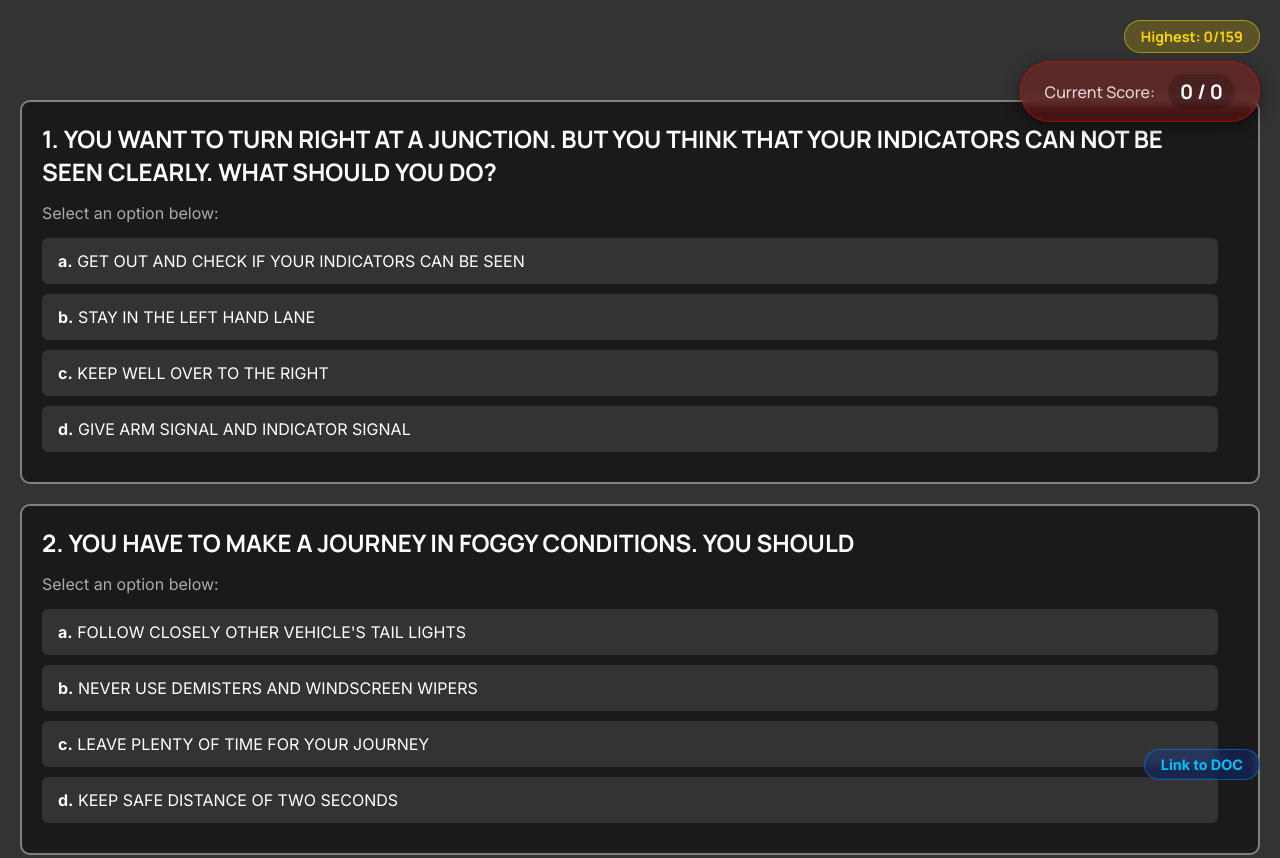
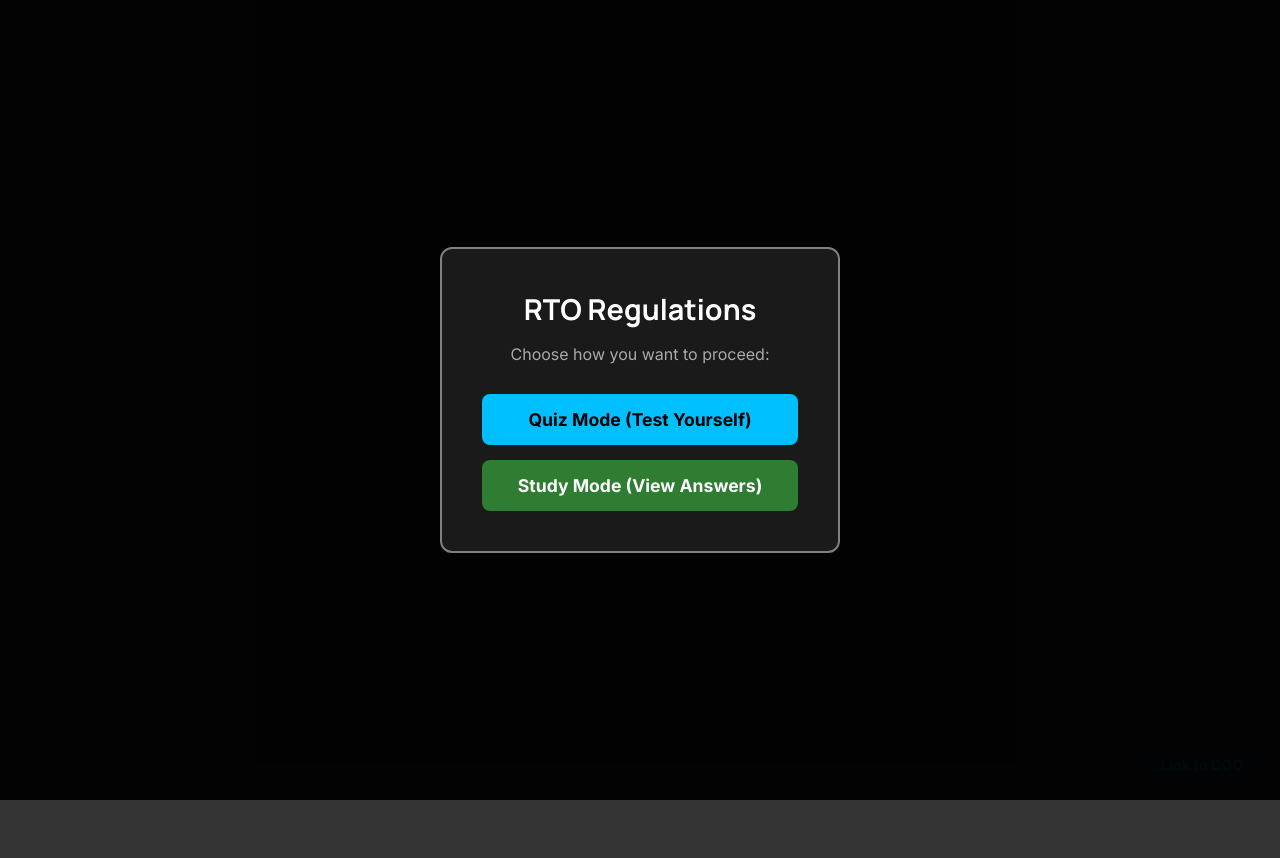
Before and after one commit to Divyanshu951/rto-quiz-demo-requlations_2, a plain HTML site: page index.html in a window 1280 px wide. Shown: the top 858 px of the page. After the commit the page ends 800 px from the top, so only its background shows below. Drawn offline with Linux system fonts and the light colour scheme.

Commit message:
add study mode

```diff
--- a/index.html
+++ b/index.html
@@ -27,9 +27,91 @@
         padding: 20px;
         background-color: rgba(0, 0, 0, 0.8);
         color: #fff;
-        padding-top: 100px; /* Increased to fit the larger score container */
-      }
-
+        padding-top: 100px;
+      }
+
+      /* --- MODE SELECTION OVERLAY --- */
+      .overlay {
+        position: fixed;
+        top: 0;
+        left: 0;
+        width: 100%;
+        height: 100%;
+        background: rgba(0, 0, 0, 0.95);
+        display: flex;
+        justify-content: center;
+        align-items: center;
+        z-index: 2000;
+      }
+
+      .modal {
+        background: #1a1a1a;
+        padding: 40px;
+        border-radius: 12px;
+        text-align: center;
+        border: 2px solid gray;
+        max-width: 400px;
+        width: 90%;
+      }
+
+      .modal h2 {
+        font-family: "Manrope", sans-serif;
+        margin-bottom: 15px;
+        font-size: 1.8rem;
+      }
+
+      .modal p {
+        margin-bottom: 30px;
+        color: #aaa;
+      }
+
+      .mode-buttons {
+        display: flex;
+        flex-direction: column;
+        gap: 15px;
+      }
+
+      .mode-btn {
+        padding: 15px;
+        font-size: 1.1rem;
+        border: none;
+        border-radius: 8px;
+        cursor: pointer;
+        font-weight: bold;
+        transition:
+          transform 0.2s,
+          background-color 0.2s;
+        font-family: "Inter", sans-serif;
+      }
+
+      .mode-btn:active {
+        transform: scale(0.98);
+      }
+
+      #btn-quiz-mode {
+        background: #00bfff;
+        color: #000;
+      }
+
+      #btn-quiz-mode:hover {
+        background: #008cbf;
+      }
+
+      #btn-study-mode {
+        background: #2e7d32;
+        color: #fff;
+      }
+
+      #btn-study-mode:hover {
+        background: #1b5e20;
+      }
+
+      /* Utility class to hide elements */
+      .hidden {
+        display: none !important;
+      }
+
+      /* --- EXISTING STYLES --- */
       .main-container {
         width: 100%;
       }
@@ -114,7 +196,7 @@
         top: 20px;
         right: 20px;
         display: flex;
-        flex-direction: column; /* Stack High Score and Current Score */
+        flex-direction: column;
         align-items: flex-end;
         gap: 8px;
         z-index: 1000;
@@ -122,7 +204,7 @@
       }
 
       .high-score-badge {
-        background: rgba(255, 215, 0, 0.2); /* Subtle Gold */
+        background: rgba(255, 215, 0, 0.2);
         color: #ffd700;
         padding: 6px 16px;
         border-radius: 20px;
@@ -165,10 +247,6 @@
         position: fixed;
         bottom: 20px;
         right: 20px;
-
-        position: fixed;
-        bottom: 20px;
-        right: 20px;
         background: rgb(0 68 255 / 20%);
         padding: 6px 16px;
         border-radius: 20px;
@@ -205,17 +283,14 @@
         body {
           padding-top: 110px;
         }
-
         .current-score-badge {
           display: flex;
           flex-direction: column;
           max-width: 100px;
         }
-
         .current-score-badge::before {
           content: "Score";
         }
-
         .link::before {
           content: "DOC";
         }
@@ -223,7 +298,22 @@
     </style>
   </head>
   <body>
-    <div class="score-container">
+    <div id="mode-selection-overlay" class="overlay">
+      <div class="modal">
+        <h2>RTO Regulations</h2>
+        <p>Choose how you want to proceed:</p>
+        <div class="mode-buttons">
+          <button id="btn-quiz-mode" class="mode-btn">
+            Quiz Mode (Test Yourself)
+          </button>
+          <button id="btn-study-mode" class="mode-btn">
+            Study Mode (View Answers)
+          </button>
+        </div>
+      </div>
+    </div>
+
+    <div class="score-container hidden">
       <div class="high-score-badge">
         Highest: <span class="high-score">0/0</span>
       </div>
@@ -240,7 +330,7 @@
       target="_blank"
     ></a>
 
-    <div class="main-container"></div>
+    <div class="main-container hidden"></div>
 
     <script>
       const questionData = [
@@ -2277,15 +2367,26 @@
         },
       ];
       const mainContainer = document.querySelector(".main-container");
+      const scoreContainer = document.querySelector(".score-container");
+      const overlay = document.getElementById("mode-selection-overlay");
+
+      const btnQuiz = document.getElementById("btn-quiz-mode");
+      const btnStudy = document.getElementById("btn-study-mode");
+
       const totalAttemptedEle = document.querySelector(".total");
       const scoreEle = document.querySelector(".scored");
       const highScoreEle = document.querySelector(".high-score");
 
       let attempted = 0;
       let scored = 0;
+      let currentMode = "quiz"; // Will be updated on click
       const totalQuestions = questionData.length;
 
-      // --- NEW: Initialize High Score from Local Storage ---
+      // Event Listeners for Mode Selection
+      btnQuiz.addEventListener("click", () => startApp("quiz"));
+      btnStudy.addEventListener("click", () => startApp("study"));
+
+      // Initialize High Score
       function initHighScore() {
         const savedHighScore = localStorage.getItem("rtoQuizHighScore");
         if (savedHighScore !== null) {
@@ -2295,9 +2396,21 @@
         }
       }
 
-      initHighScore(); // Run on load
-
-      // 1. Generate the HTML for the questions
+      // Main function to load the UI based on mode
+      function startApp(mode) {
+        currentMode = mode;
+
+        // Hide overlay, show main container
+        overlay.classList.add("hidden");
+        mainContainer.classList.remove("hidden");
+
+        // Only show score container and init scores if in Quiz Mode
+        if (mode === "quiz") {
+          scoreContainer.classList.remove("hidden");
+          initHighScore();
+        }
+
+        // Generate HTML
         questionData.forEach((item) => {
           const { id, question, imageID, options, answerOption } = item;
 
@@ -2305,7 +2418,7 @@
           <div class="question-tab">
               <div class="q-options" style="${!imageID ? "border-right: none;" : ""}">
                 <h1><span>${id}. </span>${question}</h1>
-            <p style="margin-bottom: 15px; color: #aaa;">Select an option below:</p>
+              <p style="margin-bottom: 15px; color: #aaa;">${mode === "study" ? "Correct answer highlighted below:" : "Select an option below:"}</p>
               <ul class="options" data-question-id="${id}">
                 <li class="option-item" data-choice="a"><b>a.</b> ${options.a}</li>
                 <li class="option-item" data-choice="b"><b>b.</b> ${options.b}</li>
@@ -2323,15 +2436,41 @@
               </div>
             `
             }
-
           </div>
         `;
-
           mainContainer.insertAdjacentHTML("beforeend", html);
         });
 
-      // 2. Add Event Listener to handle the clicks
+        // If Study Mode, pre-fill the correct answers
+        if (mode === "study") {
+          const allOptionLists = document.querySelectorAll(".options");
+
+          allOptionLists.forEach((optionsList) => {
+            const questionId = parseInt(
+              optionsList.getAttribute("data-question-id"),
+            );
+            const question = questionData.find((q) => q.id === questionId);
+            const correctAnswer = question.answerOption;
+
+            // Find the correct li and add 'correct' class
+            const correctOptionElement = optionsList.querySelector(
+              `[data-choice="${correctAnswer}"]`,
+            );
+            if (correctOptionElement) {
+              correctOptionElement.classList.add("correct");
+            }
+
+            // Add 'answered' class to disable hover/clicks and dim wrong answers
+            optionsList.classList.add("answered");
+          });
+        }
+      }
+
+      // Handle Clicks (Only relevant for Quiz Mode)
       mainContainer.addEventListener("click", function (event) {
+        // Prevent logic if we are in study mode
+        if (currentMode === "study") return;
+
         const clickedOption = event.target.closest(".option-item");
 
         if (!clickedOption) return;
@@ -2369,7 +2508,7 @@
         scoreEle.textContent = scored;
         totalAttemptedEle.textContent = attempted;
 
-        // --- NEW: Check and Update High Score when quiz is finished ---
+        // Check and Update High Score when quiz is finished
         if (attempted === totalQuestions) {
           const currentHighScore =
             parseInt(localStorage.getItem("rtoQuizHighScore")) || 0;
@@ -2378,7 +2517,6 @@
             localStorage.setItem("rtoQuizHighScore", scored);
             highScoreEle.textContent = `${scored}/${totalQuestions}`;
 
-            // Optional: Give it a little flash effect to show they broke the record
             highScoreEle.parentElement.style.backgroundColor =
               "rgba(46, 125, 50, 0.8)";
             highScoreEle.parentElement.style.color = "#fff";
```
Lines whose indentation alone changed are shown as unchanged.
